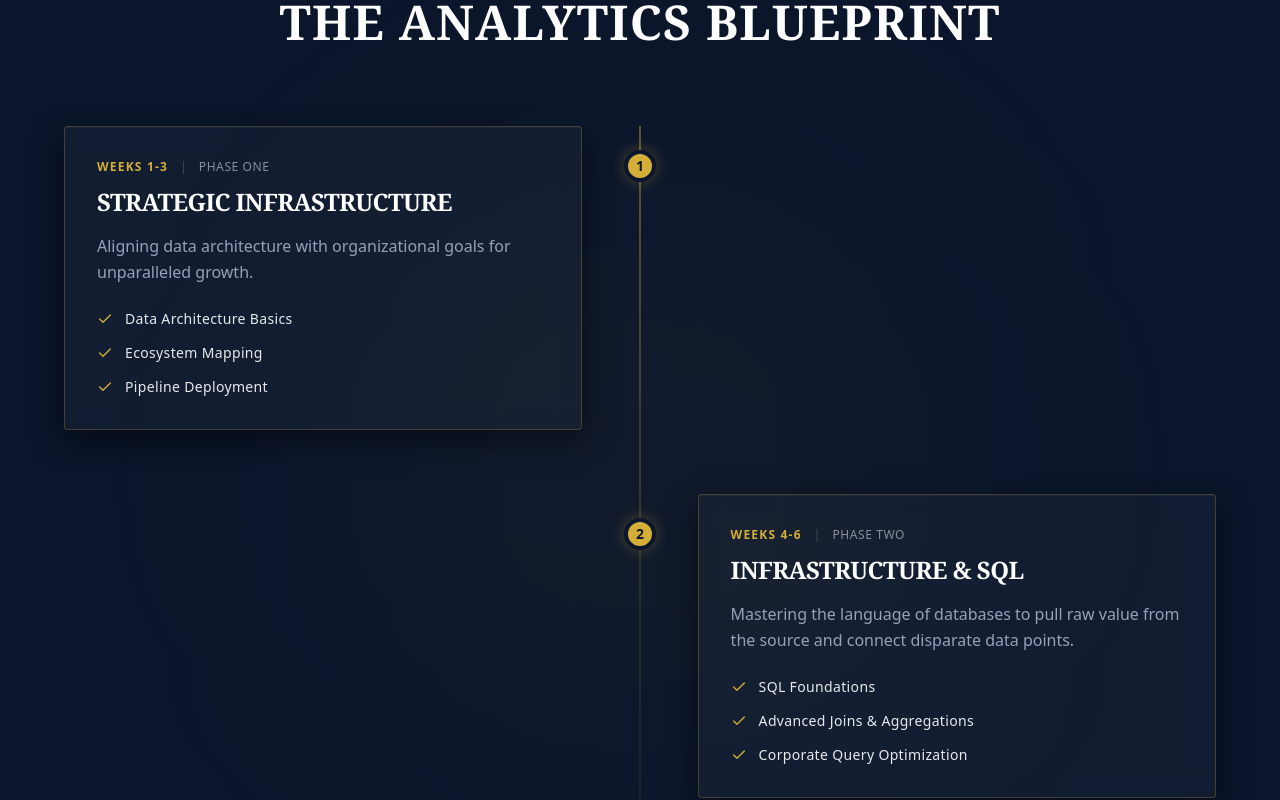
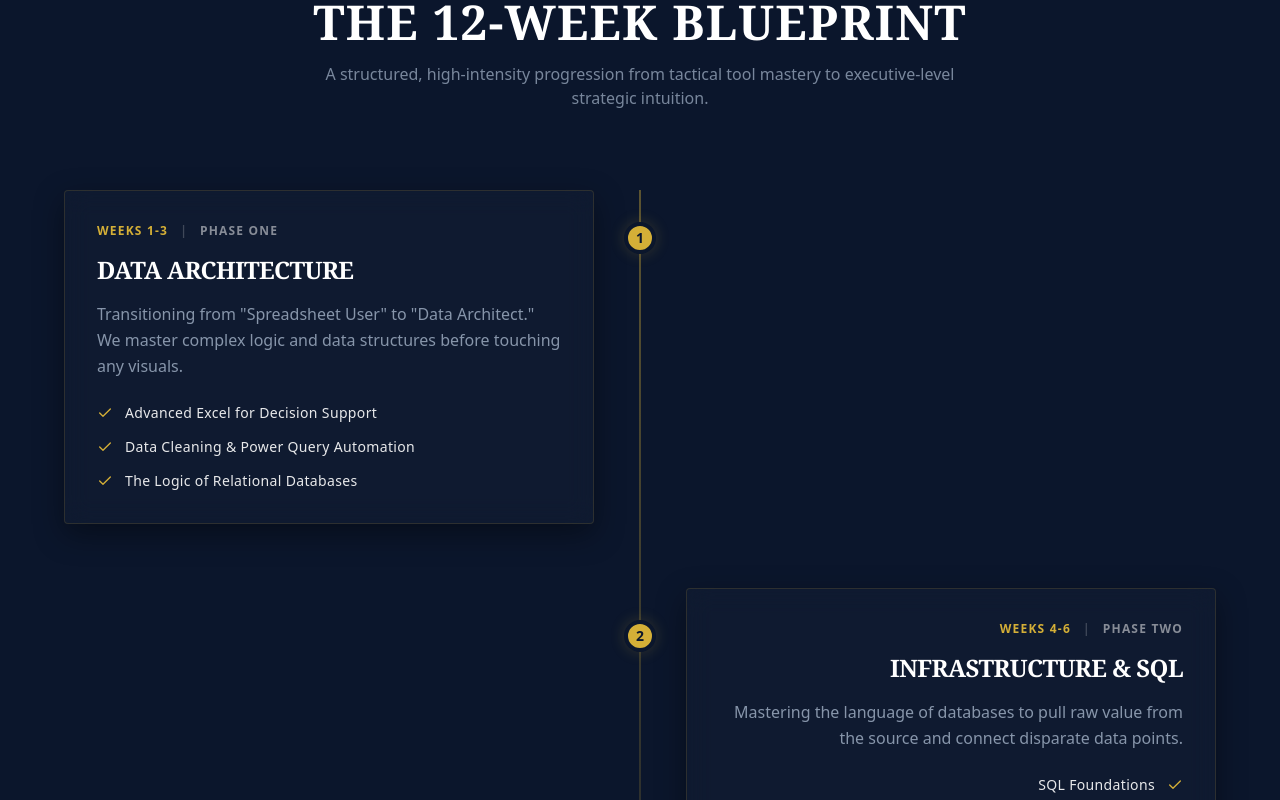
Before and after one commit to Reino-Limited/Reino-Website, a React (Vite) app: page / in a window 1280 px wide. Shown: the part 1640-2440 px from the top of the page. Built offline with nearby package versions, Linux system fonts and the light colour scheme.

Commit message:
Update Curriculum2.tsx

```diff
--- a/src/components/Curriculum.tsx
+++ b/src/components/Curriculum.tsx
@@ -5,74 +5,154 @@ const curriculumData = [
   {
     weeks: "Weeks 1-3",
     phase: "Phase One",
-    title: "Strategic Infrastructure",
-    description: "Aligning data architecture with organizational goals for unparalleled growth.",
-    points: ["Data Architecture Basics", "Ecosystem Mapping", "Pipeline Deployment"]
+    title: "DATA ARCHITECTURE",
+    description: "Transitioning from \"Spreadsheet User\" to \"Data Architect.\" We master complex logic and data structures before touching any visuals.",
+    points: ["Advanced Excel for Decision Support", "Data Cleaning & Power Query Automation", "The Logic of Relational Databases"],
+    align: "right" // Placed on the right side of the timeline on desktop
   },
   {
     weeks: "Weeks 4-6",
     phase: "Phase Two",
-    title: "Infrastructure & SQL",
+    title: "INFRASTRUCTURE & SQL",
     description: "Mastering the language of databases to pull raw value from the source and connect disparate data points.",
-    points: ["SQL Foundations", "Advanced Joins & Aggregations", "Corporate Query Optimization"]
+    points: ["SQL Foundations", "Advanced Joins & Aggregations", "Corporate Query Optimization"],
+    align: "left" // Placed on the left side of the timeline on desktop
   },
   {
     weeks: "Weeks 7-9",
     phase: "Phase Three",
-    title: "Executive Visualization",
-    description: "Power BI and the psychology of data storytelling for executive presentation.",
-    points: ["Dashboard Wireframing", "DAX Executive Metrics", "The Boardroom Pitch"]
+    title: "EXECUTIVE VISUALIZATION",
+    description: "Power BI and the psychology of the \"Boardroom View.\" We build cinematic dashboards that drive immediate action.",
+    points: ["DAX Modeling & Complex KPIs", "High-Fidelity UI/UX Dashboard Design", "The \"Decision Intelligence\" Storytelling Framework"],
+    align: "right" // Placed on the right side of the timeline on desktop
   }
 ];
 
 export default function Curriculum() {
   return (
     <section className="bg-reino-navy py-24 px-4 relative overflow-hidden">
-      {/* Premium Background Lighting Orb */}
-      <div className="absolute top-1/4 left-1/2 -translate-x-1/2 w-[500px] h-[500px] bg-reino-gold/5 blur-[150px] pointer-events-none rounded-full" />
 
+      {/* FAINT BACKGROUND PARTICLE NODES & CONSTELLATION LINES */}
+      <div className="absolute inset-0 opacity-15 pointer-events-none z-0">
+        <svg className="w-full h-full" xmlns="http://www.w3.org/2000/svg">
+          <patterndiv id="particles" width="200" height="200" patternUnits="userSpaceOnUse">
+            <line x1="10" y1="10" x2="120" y2="90" stroke="rgba(212,175,55,0.15)" strokeWidth="1" />
+            <line x1="120" y1="90" x2="50" y2="170" stroke="rgba(212,175,55,0.15)" strokeWidth="1" />
+            <line x1="50" y1="170" x2="190" y2="130" stroke="rgba(212,175,55,0.15)" strokeWidth="1" />
+            <circle cx="10" cy="10" r="2" fill="rgba(212,175,55,0.4)" />
+            <circle cx="120" cy="90" r="3" fill="rgba(212,175,55,0.3)" />
+            <circle cx="50" cy="170" r="2" fill="rgba(212,175,55,0.5)" />
+            <circle cx="190" cy="130" r="2.5" fill="rgba(212,175,55,0.3)" />
+          </patterndiv>
+          <rect width="100%" height="100%" fill="url(#particles)" />
+        </svg>
+      </div>
+
+      {/* HEADER SECTION */}
       <div className="max-w-4xl mx-auto text-center mb-20 relative z-10">
         <span className="text-reino-gold text-sm font-bold tracking-[0.4em] uppercase mb-4 block">
-          The Curriculum
+          THE CURRICULUM
         </span>
         <h2 className="text-white text-3xl md:text-5xl font-serif font-semibold uppercase tracking-wide">
-          The Analytics Blueprint
+          THE 12-WEEK BLUEPRINT
         </h2>
+        <p className="text-reino-muted text-sm md:text-base max-w-2xl mx-auto mt-4 font-sans font-normal opacity-80">
+          A structured, high-intensity progression from tactical tool mastery to executive-level strategic intuition.
+        </p>
       </div>
 
-      {/* MASTER CONTAINER: Left-timeline on mobile, Center-timeline with alternating boxes on desktop */}
-      <div className="max-w-6xl mx-auto relative pl-8 md:pl-0">
+      {/* MAIN TIMELINE SYSTEM */}
+      <div className="max-w-6xl mx-auto relative pl-8 md:pl-0 z-10">
 
-        {/* Timeline Center-line (Desktop) / Left-line (Mobile) */}
-        <div className="absolute top-0 bottom-0 left-4 md:left-1/2 md:-translate-x-1/2 w-0.5 bg-gradient-to-b from-reino-gold/40 via-reino-gold/10 to-transparent" />
+        {/* Continuous Timeline Center Line */}
+        <div className="absolute top-0 bottom-0 left-4 md:left-1/2 md:-translate-x-1/2 w-0.5 bg-gradient-to-b from-reino-gold/40 via-reino-gold/20 to-transparent" />
 
-        <div className="space-y-16 relative z-10">
+        <div className="space-y-16 relative">
           {curriculumData.map((item, index) => {
-            const isEven = index % 2 === 0;
+            const isLeftAlignedCard = item.align === "left";
 
             return (
-              <div key={index} className="flex flex-col md:flex-row md:justify-between items-stretch relative w-full">
-
-                {/* Timeline Node Point */}
-                <div className="absolute -left-8 md:left-1/2 md:-translate-x-1/2 top-6 w-8 h-8 rounded-full bg-reino-gold text-reino-navy flex items-center justify-center font-sans font-bold text-sm border-4 border-reino-navy shadow-[0_0_15px_rgba(212,175,55,0.3)] z-20">
+              <div
+                key={index}
+                className={`flex flex-col md:flex-row items-stretch relative w-full ${
+                  isLeftAlignedCard ? "md:flex-row-reverse" : ""
+                }`}
+              >
+                {/* Timeline Number Badge Point */}
+                <div className="absolute -left-8 md:left-1/2 md:-translate-x-1/2 top-8 w-8 h-8 rounded-full bg-reino-gold text-reino-navy flex items-center justify-center font-sans font-bold text-sm border-4 border-reino-navy shadow-[0_0_15px_rgba(212,175,55,0.2)] z-30">
                   {index + 1}
                 </div>
 
-                {/* Left Side Content Container (Desktop Only - Empty for Odd entries) */}
-                <div className={`hidden md:block w-[45%] ${isEven ? 'opacity-100' : 'opacity-0 pointer-events-none'}`}>
-                  {isEven && <CurriculumCard item={item} />}
+                {/* Left/Right Balance Wrapper for Desktop Grid Systems */}
+                <div className="w-full md:w-[46%] text-left">
+                  <motion.div
+                    initial={{ opacity: 0, y: 20 }}
+                    whileInView={{
+                      opacity: 1,
+                      y: 0,
+                      borderColor: "rgba(212, 175, 55, 0.15)",
+                      boxShadow: "0px 10px 30px rgba(0,0,0,0.4)"
+                    }}
+                    whileHover={{
+                      scale: 1.01,
+                      borderColor: "rgba(212, 175, 55, 0.7)",
+                      boxShadow: "0px 15px 35px rgba(212, 175, 55, 0.15)"
+                    }}
+                    whileTap={{ scale: 0.99 }}
+                    transition={{ duration: 0.4 }}
+                    viewport={{ once: true, margin: "-40px" }}
+                    className={`bg-white/[0.02] p-6 sm:p-8 border border-white/10 backdrop-blur-md rounded-sm relative group transition-all duration-300 ${
+                      isLeftAlignedCard ? "md:text-right" : "text-left"
+                    }`}
+                  >
+                    {/* Decorative Corner Glow Point on Active Hover */}
+                    <div className={`absolute w-1.5 h-1.5 rounded-full bg-reino-gold opacity-0 group-hover:opacity-100 transition-opacity top-3 ${
+                      isLeftAlignedCard ? "left-3" : "right-3"
+                    }`} />
+
+                    {/* Meta Label Wrapper */}
+                    <div className={`flex items-center gap-3 mb-4 text-xs font-sans font-bold tracking-widest uppercase ${
+                      isLeftAlignedCard ? "md:justify-end justify-start" : "justify-start"
+                    }`}>
+                      <span className="text-reino-gold">{item.weeks}</span>
+                      <span className="text-white/20">|</span>
+                      <span className="text-white/50">{item.phase}</span>
+                    </div>
+
+                    {/* Course Header Title */}
+                    <h3 className="text-white text-xl sm:text-2xl font-serif font-semibold mb-4 uppercase tracking-tight leading-tight">
+                      {item.title}
+                    </h3>
+
+                    {/* Course Card Summary Narrative */}
+                    <p className="text-reino-muted text-sm sm:text-base mb-6 font-sans font-normal leading-relaxed opacity-90">
+                      {item.description}
+                    </p>
+
+                    {/* DYNAMIC CHECKLIST: Swaps text layout directions responsively based on device viewports */}
+                    <ul className={`space-y-3.5 font-sans text-sm text-white/90 ${
+                      isLeftAlignedCard
+                        ? "md:items-end md:justify-end flex flex-col items-start justify-start"
+                        : "flex flex-col items-start justify-start"
+                    }`}>
+                      {item.points.map((point, idx) => (
+                        <li
+                          key={idx}
+                          className={`flex items-start gap-3 w-full max-w-md ${
+                            isLeftAlignedCard ? "md:flex-row-reverse md:text-right text-left" : "text-left"
+                          }`}
+                        >
+                          {/* Checkmark Icon Container */}
+                          <Check className="text-reino-gold w-4 h-4 mt-0.5 shrink-0" size={16} />
+                          <span className="tracking-wide font-normal block w-full">{point}</span>
+                        </li>
+                      ))}
+                    </ul>
+                  </motion.div>
                 </div>
 
-                {/* Right Side Content Container (Desktop Only - Empty for Even entries) */}
-                <div className={`hidden md:block w-[45%] ${!isEven ? 'opacity-100' : 'opacity-0 pointer-events-none'}`}>
-                  {!isEven && <CurriculumCard item={item} />}
-                </div>
-
-                {/* Mobile View Content Container (Strictly forces uniform alignment on small screens) */}
-                <div className="block md:hidden w-full text-left">
-                  <CurriculumCard item={item} />
-                </div>
-
+                {/* Dead Space Spacer Node for Desktop Double Column Matrix */}
+                <div className="hidden md:block w-[46%]" />
               </div>
             );
           })}
@@ -81,62 +161,3 @@ export default function Curriculum() {
     </section>
   );
 }
-
-// STYLISH CARD COMPONENT WITH INTEGRATED MOBILE TAP & VIEWPORT TOUCH GLOW EFFECTS
-function CurriculumCard({ item }: { item: typeof curriculumData[0] }) {
-  return (
-    <motion.div
-      initial={{ opacity: 0, y: 30 }}
-      whileInView={{
-        opacity: 1,
-        y: 0,
-        borderColor: "rgba(212, 175, 55, 0.25)",
-        boxShadow: "0px 10px 30px rgba(0, 0, 0, 0.5), inset 0px 1px 1px rgba(255,255,255,0.05)"
-      }}
-      whileHover={{
-        scale: 1.02,
-        borderColor: "rgba(212, 175, 55, 0.6)",
-        boxShadow: "0px 15px 40px rgba(212, 175, 55, 0.15)"
-      }}
-      whileTap={{
-        scale: 0.98,
-        borderColor: "rgba(212, 175, 55, 0.8)",
-        backgroundColor: "rgba(255, 255, 255, 0.05)"
-      }}
-      transition={{ duration: 0.5, ease: "easeOut" }}
-      viewport={{ once: true, margin: "-50px" }}
-      className="bg-white/[0.03] p-6 sm:p-8 border border-white/10 backdrop-blur-md rounded-sm text-left h-full flex flex-col justify-between transition-colors duration-300 select-none"
-    >
-      <div className="text-left w-full">
-        <div className="flex items-center gap-3 mb-3 text-left justify-start">
-          <span className="text-reino-gold text-xs font-bold tracking-widest uppercase font-sans">
-            {item.weeks}
-          </span>
-          <span className="text-white/20 text-xs">|</span>
-          <span className="text-white/50 text-xs uppercase tracking-wider font-sans font-medium">
-            {item.phase}
-          </span>
-        </div>
-
-        {/* Fluid Responsive Typography: Scales dynamically down on mobile devices */}
-        <h3 className="text-white text-xl sm:text-2xl font-serif font-semibold mb-4 uppercase tracking-tight break-words leading-tight text-left w-full">
-          {item.title}
-        </h3>
-
-        <p className="text-reino-muted text-sm sm:text-base mb-6 font-sans font-normal leading-relaxed text-left w-full">
-          {item.description}
-        </p>
-      </div>
-
-      {/* STRICT LEFT ALIGNMENT SECURITY FOR CHECKLIST ITEMS */}
-      <ul className="space-y-3.5 text-left w-full block justify-start items-start">
-        {item.points.map((point, idx) => (
-          <li key={idx} className="flex items-start justify-start gap-3 text-white/90 text-xs sm:text-sm text-left w-full">
-            <Check className="text-reino-gold w-4 h-4 mt-0.5 shrink-0" size={16} />
-            <span className="font-sans font-normal text-left block w-full tracking-wide">{point}</span>
-          </li>
-        ))}
-      </ul>
-    </motion.div>
-  );
-}
```
